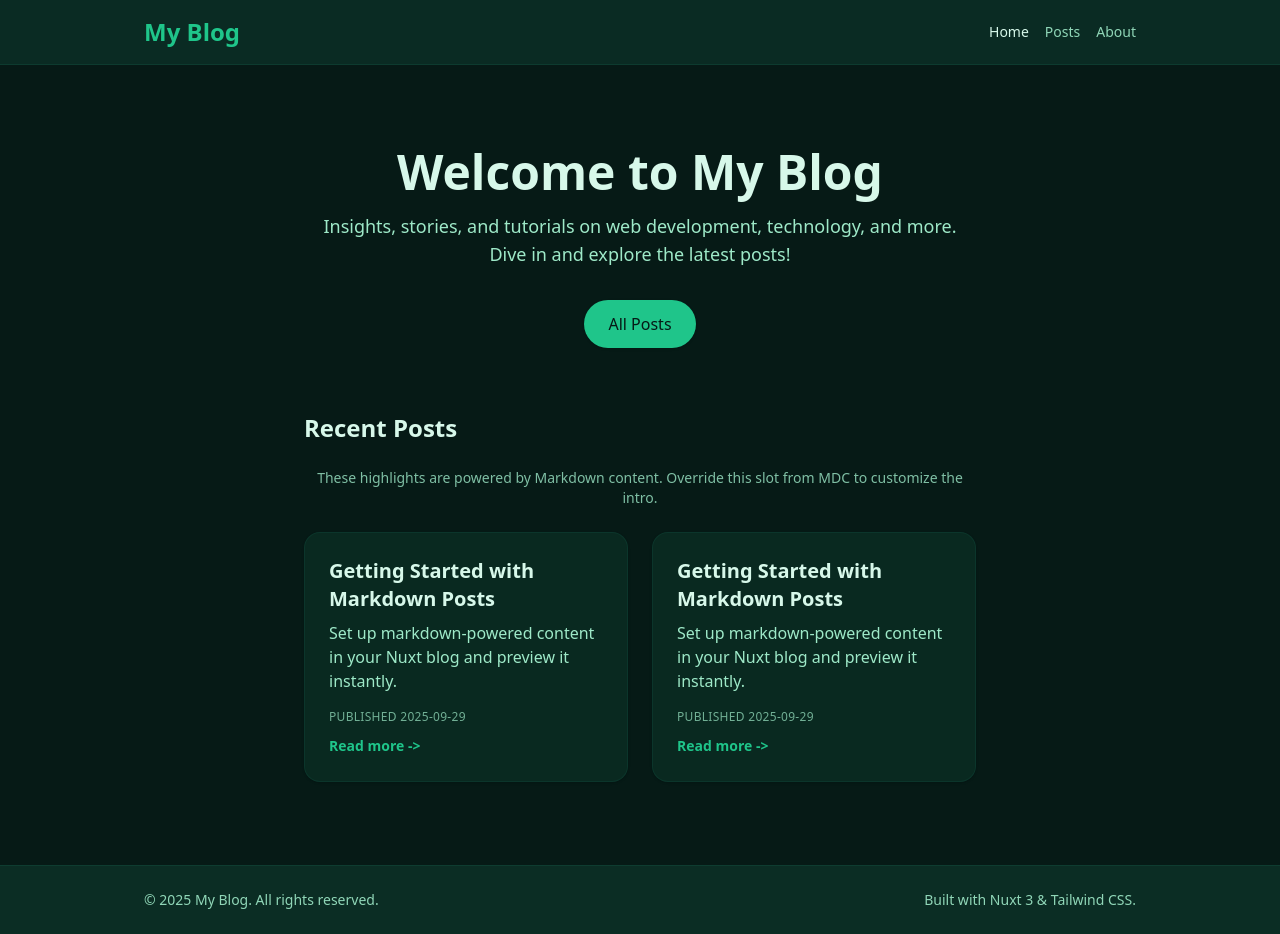
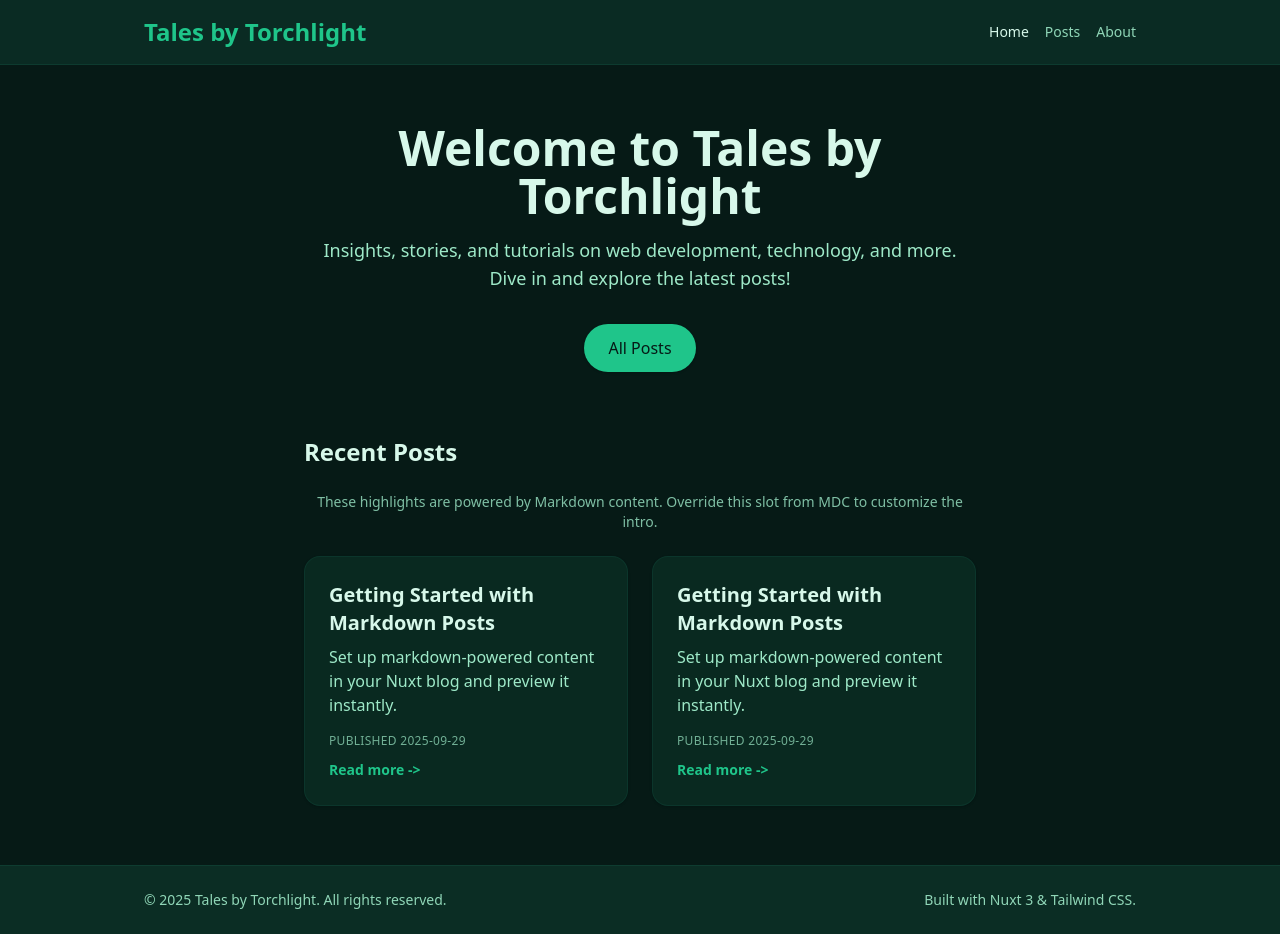
Before and after one commit to ZCroninDev/tales-by-torchlight, a Nuxt app: page / in a window 1280 px wide. Built offline with nearby package versions, Linux system fonts and the light colour scheme.

Commit message:
Updates title/name of site

```diff
--- a/app/app.vue
+++ b/app/app.vue
@@ -2,7 +2,7 @@
     <div class="min-h-screen flex flex-col bg-emeraldDeep text-mist">
         <header class="border-b border-emeraldJade/40 bg-emeraldSpruce/95 text-mist">
             <div class="max-w-5xl mx-auto flex items-center justify-between px-4 py-4">
-                <NuxtLink to="/" class="text-2xl font-extrabold text-torchGold transition hover:text-mist">My Blog</NuxtLink>
+                <NuxtLink to="/" class="text-2xl font-extrabold text-torchGold transition hover:text-mist">Tales by Torchlight</NuxtLink>
                 <nav class="flex items-center gap-4 text-sm font-medium text-haze/90">
                     <NuxtLink to="/" class="transition-colors hover:text-torchGold" exact-active-class="text-mist">Home</NuxtLink>
                     <NuxtLink to="/all-posts" class="transition-colors hover:text-torchGold" exact-active-class="text-mist">Posts</NuxtLink>
@@ -17,7 +17,7 @@
 
         <footer class="border-t border-emeraldJade/40 bg-emeraldSpruce text-haze/90">
             <div class="max-w-5xl mx-auto flex flex-col gap-2 px-4 py-6 text-sm sm:flex-row sm:items-center sm:justify-between">
-                <span>&copy; 2025 My Blog. All rights reserved.</span>
+                <span>&copy; 2025 Tales by Torchlight. All rights reserved.</span>
                 <span>Built with Nuxt 3 &amp; Tailwind CSS.</span>
             </div>
         </footer>
--- a/app/pages/index.vue
+++ b/app/pages/index.vue
@@ -20,7 +20,7 @@ const hasFeaturedCards = computed(() => featuredCards.value.length > 0)
 <template>
     <div class="min-h-screen flex flex-col items-center justify-center bg-emeraldDeep px-4">
         <div class="w-full max-w-2xl text-center">
-            <h1 class="mb-4 text-5xl font-extrabold text-mist">Welcome to My Blog</h1>
+            <h1 class="mb-4 text-5xl font-extrabold text-mist">Welcome to Tales by Torchlight</h1>
             <p class="mb-8 text-lg text-haze">Insights, stories, and tutorials on web development, technology, and more. Dive in and explore the latest posts!</p>
             <NuxtLink to="/all-posts" class="inline-block rounded-full bg-torchGold px-6 py-3 text-emeraldDeep shadow transition hover:bg-torchOrange hover:text-mist">All Posts</NuxtLink>
         </div>
--- a/app/pages/posts/[slug].vue
+++ b/app/pages/posts/[slug].vue
@@ -23,7 +23,7 @@ if (!post.value) {
 const renderedBody = computed(() => markdownToHtml(post.value?.body ?? ""))
 
 useSeoMeta({
-    title: () => (post.value ? `${post.value.title} - My Blog` : "Post"),
+    title: () => (post.value ? `${post.value.title} - Tales by Torchlight` : "Post"),
     description: () => post.value?.excerpt ?? undefined
 })
 
```
